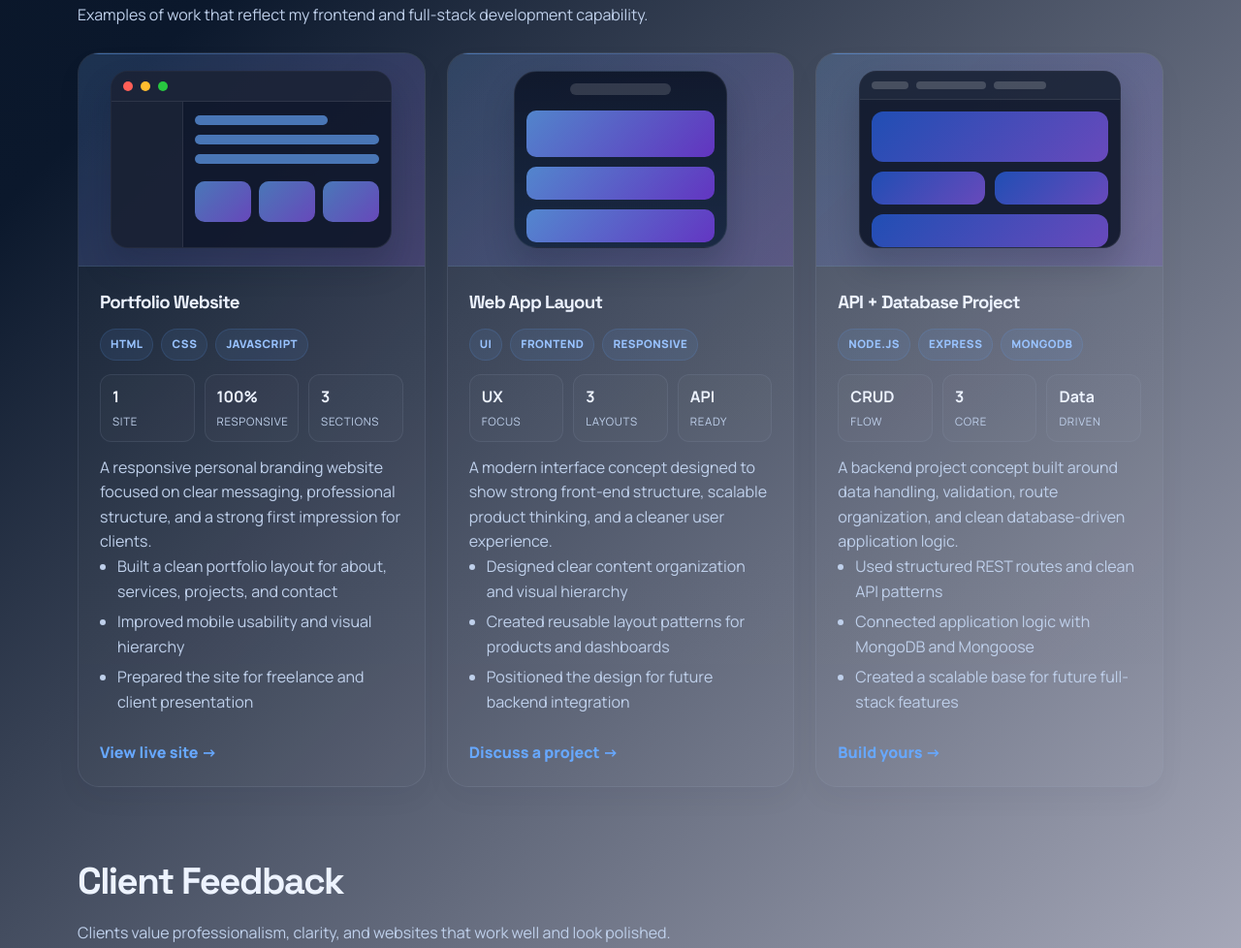
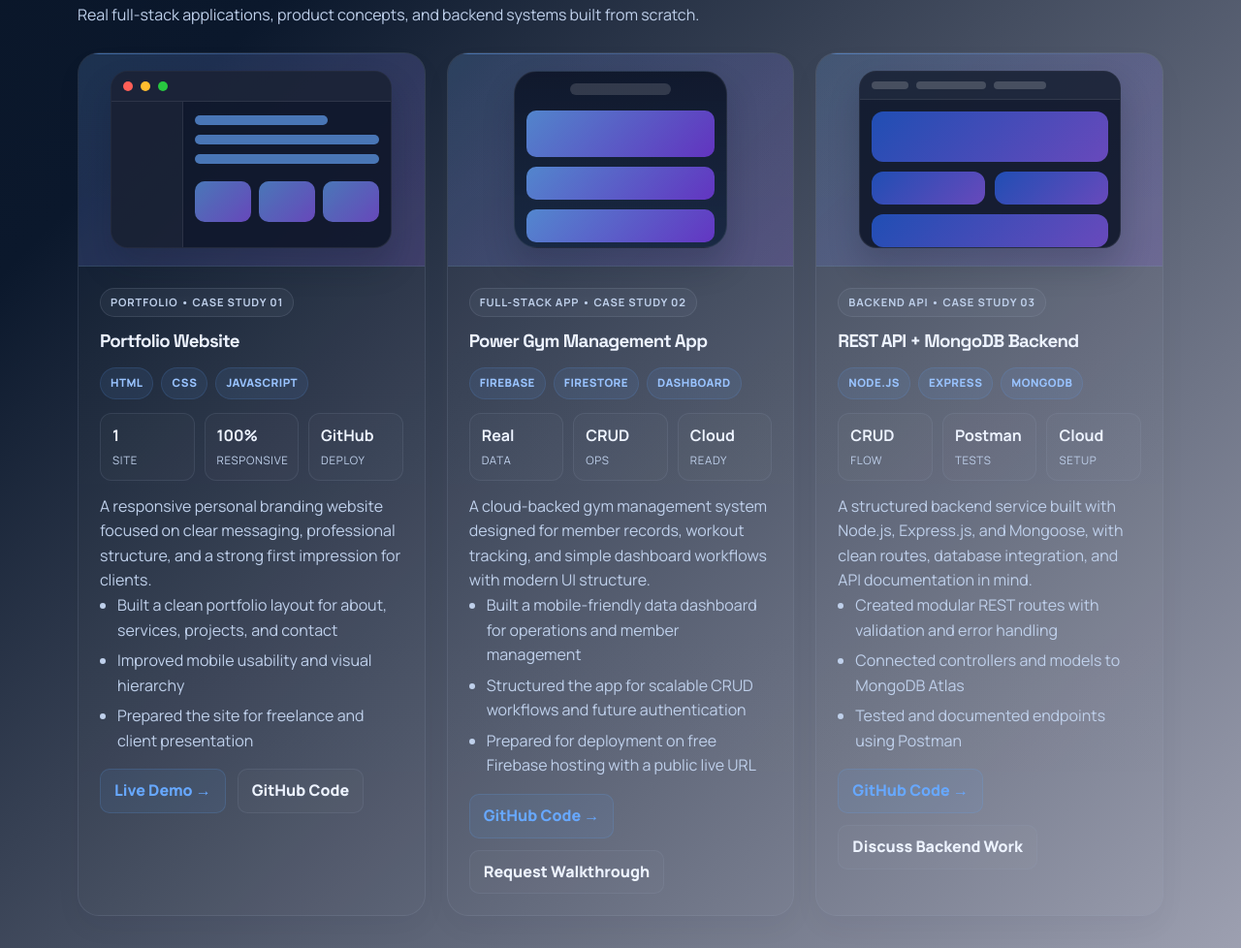
Before and after one commit to unitebikram-rgb/Bikram-portfolio, a plain HTML site: page index.html in a window 1280 px wide. Shown: the part 3115-4093 px from the top of the page at 97% size. Drawn offline with Linux system fonts and the light colour scheme.

Commit message:
Refine project cards for real client-facing portfolio
Co-authored-by: Copilot <223556219+Copilot@users.noreply.github.com>

```diff
--- a/index.html
+++ b/index.html
@@ -272,7 +272,7 @@
           <div class="section-header">
             <h2>Projects</h2>
             <p>
-              Examples of work that reflect my frontend and full-stack development capability.
+              Real full-stack applications, product concepts, and backend systems built from scratch.
             </p>
           </div>
 
@@ -301,6 +301,7 @@
                 </div>
               </div>
               <div class="project-body">
+                <span class="project-label">Portfolio • Case Study 01</span>
                 <h3>Portfolio Website</h3>
                 <div class="project-meta">
                   <span>HTML</span>
@@ -317,8 +318,8 @@
                     <span>Responsive</span>
                   </div>
                   <div class="project-stat">
-                    <strong>3</strong>
-                    <span>Sections</span>
+                    <strong>GitHub</strong>
+                    <span>Deploy</span>
                   </div>
                 </div>
                 <p>
@@ -330,14 +331,24 @@
                   <li>Improved mobile usability and visual hierarchy</li>
                   <li>Prepared the site for freelance and client presentation</li>
                 </ul>
+                <div class="project-links">
                   <a
                     class="project-link"
                     href="https://unitebikram-rgb.github.io/Bikram-portfolio/"
                     target="_blank"
                     rel="noreferrer"
                   >
-                  View live site ->
+                    Live Demo →
                   </a>
+                  <a
+                    class="project-link secondary"
+                    href="https://github.com/unitebikram-rgb/Bikram-portfolio"
+                    target="_blank"
+                    rel="noreferrer"
+                  >
+                    GitHub Code
+                  </a>
+                </div>
               </div>
             </article>
 
@@ -357,36 +368,42 @@
                 </div>
               </div>
               <div class="project-body">
-                <h3>Web App Layout</h3>
+                <span class="project-label">Full-Stack App • Case Study 02</span>
+                <h3>Power Gym Management App</h3>
                 <div class="project-meta">
-                  <span>UI</span>
-                  <span>Frontend</span>
-                  <span>Responsive</span>
+                  <span>Firebase</span>
+                  <span>Firestore</span>
+                  <span>Dashboard</span>
                 </div>
                 <div class="project-stat-row">
                   <div class="project-stat">
-                    <strong>UX</strong>
-                    <span>Focus</span>
+                    <strong>Real</strong>
+                    <span>Data</span>
                   </div>
                   <div class="project-stat">
-                    <strong>3</strong>
-                    <span>Layouts</span>
+                    <strong>CRUD</strong>
+                    <span>Ops</span>
                   </div>
                   <div class="project-stat">
-                    <strong>API</strong>
+                    <strong>Cloud</strong>
                     <span>Ready</span>
                   </div>
                 </div>
                 <p>
-                  A modern interface concept designed to show strong front-end
-                  structure, scalable product thinking, and a cleaner user experience.
+                  A cloud-backed gym management system designed for member records,
+                  workout tracking, and simple dashboard workflows with modern UI structure.
                 </p>
                 <ul class="project-features">
-                  <li>Designed clear content organization and visual hierarchy</li>
-                  <li>Created reusable layout patterns for products and dashboards</li>
-                  <li>Positioned the design for future backend integration</li>
+                  <li>Built a mobile-friendly data dashboard for operations and member management</li>
+                  <li>Structured the app for scalable CRUD workflows and future authentication</li>
+                  <li>Prepared for deployment on free Firebase hosting with a public live URL</li>
                 </ul>
-                <a class="project-link" href="#contact">Discuss a project -></a>
+                <div class="project-links">
+                  <a class="project-link" href="https://github.com/unitebikram-rgb" target="_blank" rel="noreferrer">
+                    GitHub Code →
+                  </a>
+                  <a class="project-link secondary" href="#contact">Request Walkthrough</a>
+                </div>
               </div>
             </article>
 
@@ -407,7 +424,8 @@
                 </div>
               </div>
               <div class="project-body">
-                <h3>API + Database Project</h3>
+                <span class="project-label">Backend API • Case Study 03</span>
+                <h3>REST API + MongoDB Backend</h3>
                 <div class="project-meta">
                   <span>Node.js</span>
                   <span>Express</span>
@@ -419,24 +437,29 @@
                     <span>Flow</span>
                   </div>
                   <div class="project-stat">
-                    <strong>3</strong>
-                    <span>Core</span>
+                    <strong>Postman</strong>
+                    <span>Tests</span>
                   </div>
                   <div class="project-stat">
-                    <strong>Data</strong>
-                    <span>Driven</span>
+                    <strong>Cloud</strong>
+                    <span>Setup</span>
                   </div>
                 </div>
                 <p>
-                  A backend project concept built around data handling, validation,
-                  route organization, and clean database-driven application logic.
+                  A structured backend service built with Node.js, Express.js, and Mongoose,
+                  with clean routes, database integration, and API documentation in mind.
                 </p>
                 <ul class="project-features">
-                  <li>Used structured REST routes and clean API patterns</li>
-                  <li>Connected application logic with MongoDB and Mongoose</li>
-                  <li>Created a scalable base for future full-stack features</li>
+                  <li>Created modular REST routes with validation and error handling</li>
+                  <li>Connected controllers and models to MongoDB Atlas</li>
+                  <li>Tested and documented endpoints using Postman</li>
                 </ul>
-                <a class="project-link" href="#contact">Build yours -></a>
+                <div class="project-links">
+                  <a class="project-link" href="https://github.com/unitebikram-rgb" target="_blank" rel="noreferrer">
+                    GitHub Code →
+                  </a>
+                  <a class="project-link secondary" href="#contact">Discuss Backend Work</a>
+                </div>
               </div>
             </article>
           </div>
--- a/style.css
+++ b/style.css
@@ -691,11 +691,50 @@ section { padding: 18px 0 48px; }
     margin-top: 6px;
 }
 
+.project-label {
+    display: inline-flex;
+    margin-bottom: 10px;
+    border-radius: 999px;
+    background: rgba(148, 163, 184, 0.08);
+    border: 1px solid rgba(148, 163, 184, 0.18);
+    padding: 5px 10px;
+    font-size: 0.7rem;
+    font-weight: 700;
+    letter-spacing: 0.08em;
+    text-transform: uppercase;
+    color: var(--muted);
+}
+
+.project-links {
+    display: flex;
+    flex-wrap: wrap;
+    gap: 12px;
+    margin-top: 16px;
+}
+
 .project-link {
-    display: inline-block;
-    margin-top: 12px;
+    display: inline-flex;
+    align-items: center;
+    justify-content: center;
+    min-height: 42px;
+    padding: 9px 14px;
+    border-radius: 10px;
     color: var(--primary-bright);
     font-weight: 800;
+    background: rgba(96,165,250,0.08);
+    border: 1px solid rgba(96,165,250,0.16);
+    transition: transform 0.2s ease, border-color 0.2s ease;
+}
+
+.project-link:hover {
+    transform: translateY(-1px);
+    border-color: rgba(96,165,250,0.3);
+}
+
+.project-link.secondary {
+    color: var(--text);
+    background: rgba(255,255,255,0.02);
+    border-color: var(--line);
 }
 
 /* =========================================
```
Lines whose indentation alone changed are shown as unchanged.
